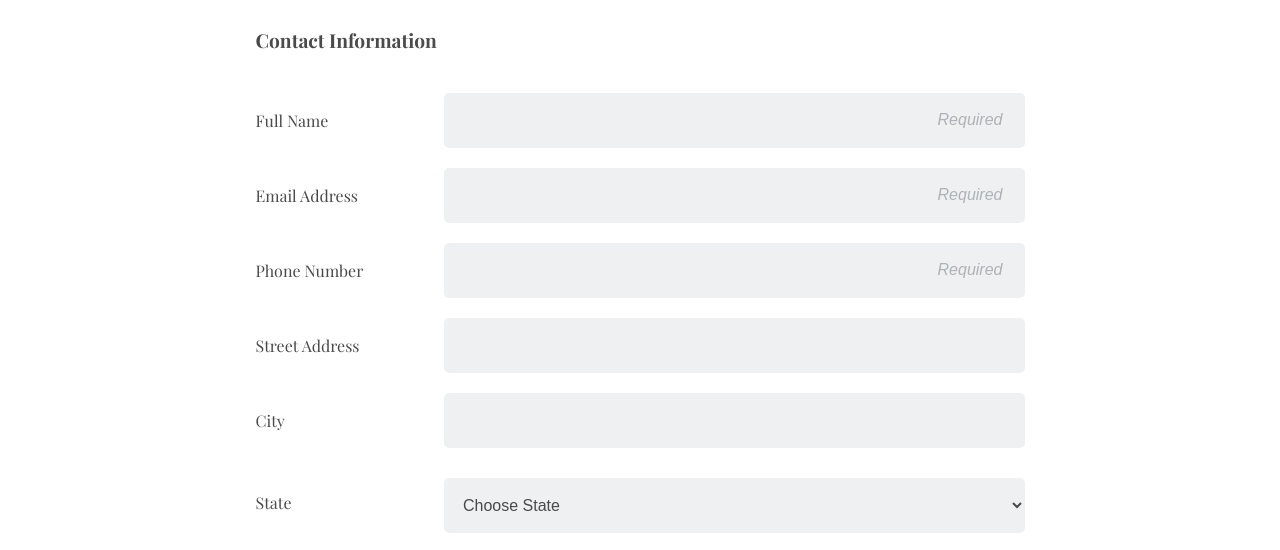
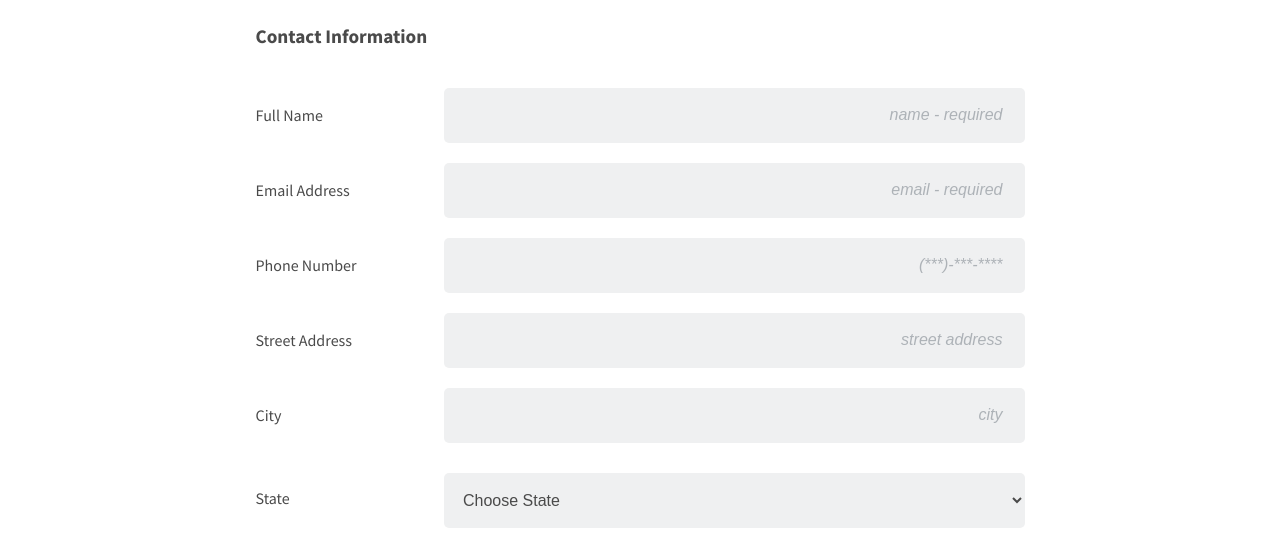
Before and after one commit to gerardbcruz/Techdegree-Unit-3, a plain HTML site: page index.html in a window 1280 px wide. Shown: the part 248-798 px from the top of the page. Drawn offline with nearby package versions, Linux system fonts and the light colour scheme.

Commit message:
Added required attribute on required input elements

```diff
--- a/index.html
+++ b/index.html
@@ -3,7 +3,8 @@
   <head>
     <title>The Code Review</title>
     <link rel="stylesheet" href="styles/styles.css">
-    <link href="https://fonts.googleapis.com/css?family=Playfair+Display:400,700&display=swap" rel="stylesheet">
+    <link href="https://fonts.googleapis.com/css?family=Playfair+Display:700%7cSource+Sans+Pro:400,700&display=swap" rel="stylesheet">
+    <meta charset="utf-8">
     <meta name="viewport" content="width=device-width, initial-scale=1.0">
   </head>
 
@@ -25,33 +26,33 @@
 
         <div class="contact-row">
           <label class="contact-row-items" for="name">Full Name</label>
-          <input class="contact-row-items" type="text" id="name" name="user-name" placeholder="Required">
+          <input class="contact-row-items" type="text" id="name" name="user-name" placeholder="name - required" required>
         </div>
 
         <div class="contact-row">
         <label class="contact-row-items" for="email">Email Address</label>
-        <input class="contact-row-items" type="text" id="email" name="user-email" placeholder="Required">
+        <input class="contact-row-items" type="email" id="email" name="user-email" placeholder="email - required" required>
         </div>
 
         <div class="contact-row">
         <label class="contact-row-items" for="phone">Phone Number</label>
-        <input class="contact-row-items" type="text" id="phone" name="user-phone" placeholder="Required">
+        <input class="contact-row-items" type="text" id="phone" name="user-phone" placeholder="(***)-***-****">
         </div>
 
         <div class="contact-row">
         <label class="contact-row-items" for="street">Street Address</label>
-        <input class="contact-row-items" type="text" id="street" name="user-street-address">
+        <input class="contact-row-items" type="text" id="street" name="user-street-address" placeholder="street address">
         </div>
 
         <div class="contact-row">
         <label class="contact-row-items" for="city">City</label>
-        <input class="contact-row-items" type="text" id="city" name="user-city">
+        <input class="contact-row-items" type="text" id="city" name="user-city" placeholder="city">
         </div>
 
         <div class="contact-row">
         <label class="contact-row-items" for="state">State</label>
         <select class="contact-row-items" id="state" name="user-state">
-          <<option value="">Choose State</option>
+          <option value="">Choose State</option>
           <option value="Alabama">Alabama</option>
           <option value="Alaska">Alaska</option>
           <option value="Arizona">Arizona</option>
@@ -107,7 +108,7 @@
 
         <div class="contact-row">
         <label for="zip">Zip Code</label>
-        <input type="text" id="zip" name="user-zip">
+        <input type="text" id="zip" name="user-zip" placeholder="zip">
         </div>
       </fieldset>
 
--- a/styles/styles.css
+++ b/styles/styles.css
@@ -13,7 +13,7 @@
 body {
   margin: 0;
   padding-bottom: 100px;
-  font-family: "Playfair Display", serif;
+  font-family: "Source Sans pro", sans-serif;
   color: #4A4A4A;
   text-align: center;
 }
@@ -40,6 +40,7 @@ h1 {
   background: #464159;
   margin: 0 0 35px;
   padding: 24px;
+  font-family: 'Playfair Display', serif;
   color: #fff;
   text-transform: uppercase;
   letter-spacing: 2px;
@@ -73,6 +74,7 @@ fieldset {
 
 .contact-info label,
 input[type="text"],
+input[type="email"],
 select,
 .newsletter-label,
 .newsletter-checkbox,
@@ -85,6 +87,7 @@ textarea {
 }
 
 input[type="text"],
+input[type="email"],
 select,
 textarea {
   background: #eff0f1;
@@ -95,6 +98,7 @@ textarea {
 }
 
 input[type="text"],
+input[type="email"],
 select {
   height: 55px;
 }
@@ -159,9 +163,9 @@ button[type="submit"] {
   background: #464159;
   padding: 20px 0;
   width: 100%;
-  font-size: 1.3em;
+  font-size: 1.4em;
   font-weight: 700;
-  font-family: "Playfair Display", serif;
+  font-family: "Source Sans pro", sans-serif;
   color: #fff;
   letter-spacing: 2px;
   border-radius: 5px;
@@ -206,6 +210,7 @@ button[type="submit"] {
   }
 
   input[type="text"],
+  input[type="email"],
   .contact-info label {
     margin: 0 0 20px;
   }
```
